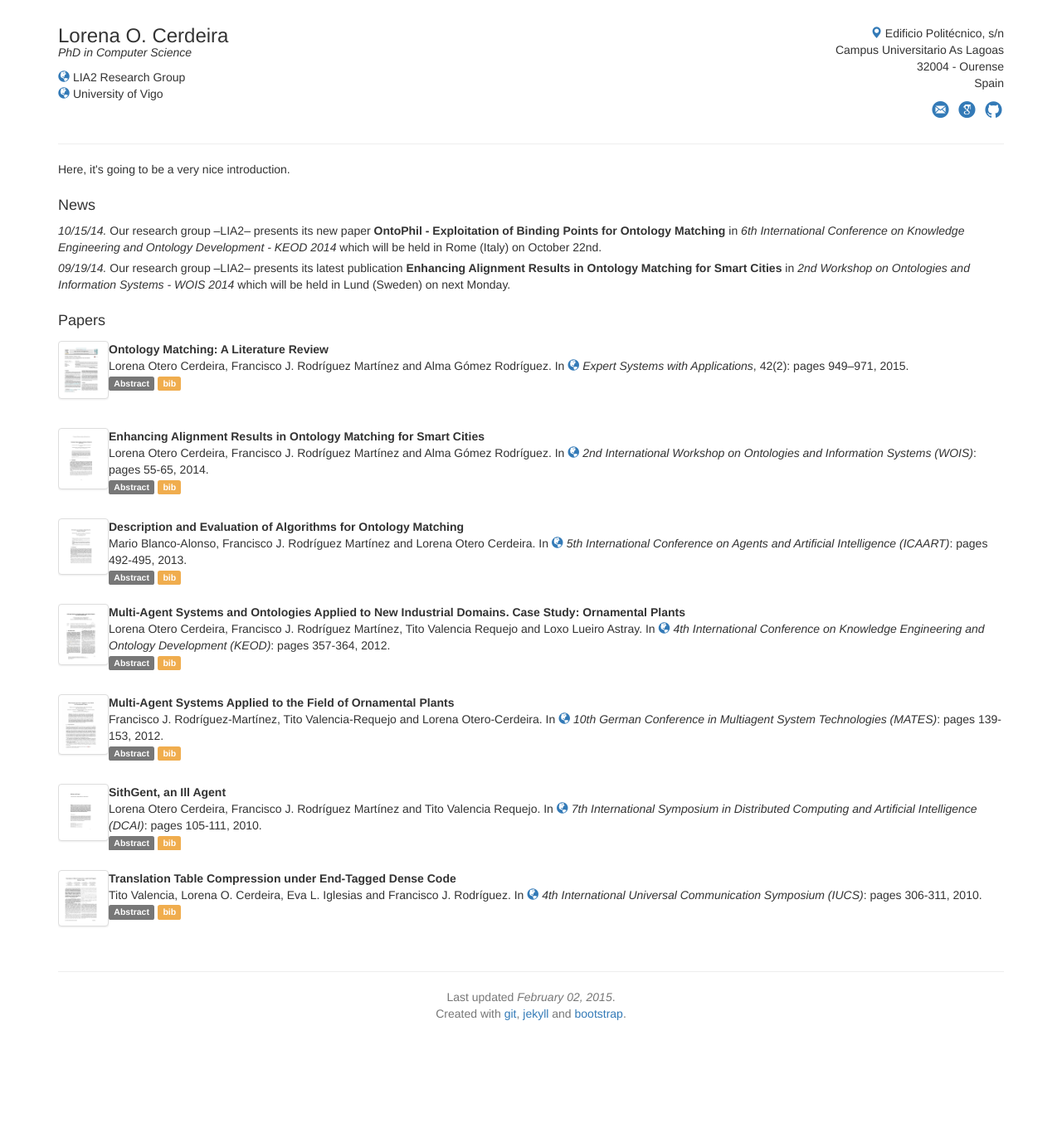
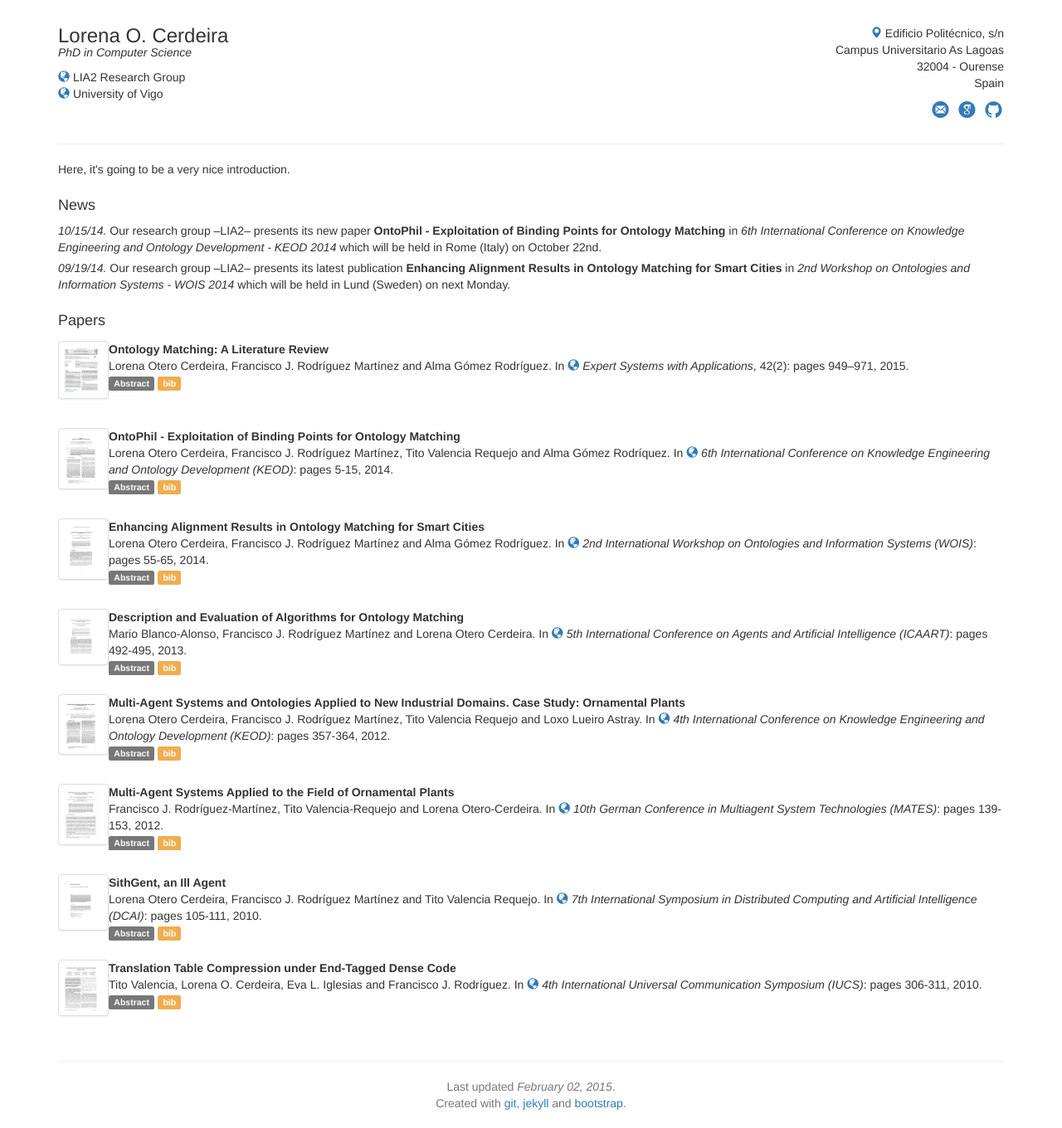
Before and after one commit to locerdeira/locerdeira.github.com, a Jekyll site: the page built from index.html, in a window 1280 px wide. Shown: the whole page at 83% size. Built offline with Jekyll 4.4.1, drawn with Linux system fonts in a browser that asks for light colours; nearby versions of some CDN libraries; before the commit the page ends 1252 px from its top, so only the background shows below that.

Commit message:
new paper
KEOD - 2014

```diff
--- a/_data/paper-list.yml
+++ b/_data/paper-list.yml
@@ -154,6 +154,32 @@
 
 - layout: paper
   selected: y
+  paper-type: inproceedings
+  label: 2014_KEOD
+  year: 2014
+  month: 10
+  img: 2014_KEOD.jpg
+  bib: 2014_KEOD.bib
+  title: "OntoPhil - Exploitation of Binding Points for Ontology Matching"
+  authors: Lorena Otero Cerdeira, Francisco J. Rodríguez Martínez, Tito Valencia Requejo and Alma Gómez Rodríquez
+  booktitle: 6th International Conference on Knowledge Engineering and Ontology Development (KEOD)
+  pages: 5-15
+  doc-url: https://drive.google.com/file/d/0BwNgDtL6tK5fNmZudmI4MnhZaGs/view?usp=sharing
+  booktitle-url: http://www.keod.ic3k.org/Home.aspx?y=2014
+  venue: conference
+  abstract: >
+    <p>This paper presents a new ontology matching algorithm, OntoPhil. The algorithm relies on the exploitation
+    of some initial correspondences or binding points that connect the two ontologies used as input. First, it
+    computes these binding points using a new lexical similarity measure which combines the information from a
+    terminological matcher and an external one. Next, it discovers new binding points, by taking the initial ones
+    as basis and by exploiting the specific features of the external structure of the ontologies matched. Finally,
+    the binding points are automatically sifted out to obtain the final alignment. The proposed algorithm was
+    tested on the benchmarks provided by the well known evaluation initiative OAEI, and compared to other
+    matching algorithms. The experimental results show that OntoPhil is an effective approach and outperform
+    other algorithms that share the same principles.</p>
+
+- layout: paper
+  selected: y
   paper-type: article
   label: 2015_EXPSYS
   year: 2015
--- /dev/null
+++ b/bib/2014_KEOD.bib
@@ -0,0 +1,9 @@
+@inproceedings{Cerdeira2014:2,
+	Address = {Rome, Italy},
+	Author = {Lorena O. Cerdeira and Francisco J. Rodr{\'\i}guez and Tito Valencia and Alma G{\'\o}mez Rodr{\'\i}guez},
+	Booktitle = {6th International Conference on Knowledge Engineering and Ontology Development (KEOD 2012)},
+	Month = {October},
+	Pages = {5-15},
+	Title = {OntoPhil - Exploitation of Binding Points for Ontology Matching},
+	Year = {2014}
+}
--- a/bib/2014_WOIS.bib
+++ b/bib/2014_WOIS.bib
@@ -3,7 +3,7 @@
 	author = {Lorena Otero Cerdeira and Francisco Javier Rodr{\'{\i}}guez-Mart{\'{\i}}nez and Alma G{\'{\o}}mez-Rodr{\'{\i}}guez},
 	Booktitle = {2nd International Workshop on Ontologies and Information Systems (WOIS)},
 	pages = {55--65},
-	Month = {October},
+	Month = {September},
 	year = {2014},
 	url = {http://ceur-ws.org/Vol-1230/#paper-05},
 	crossref = {WOIS2014},
```
Also changed, not shown: img/paper/2014_KEOD.jpg (added), img/paper/2014_KEOD_lg.jpg (added).
